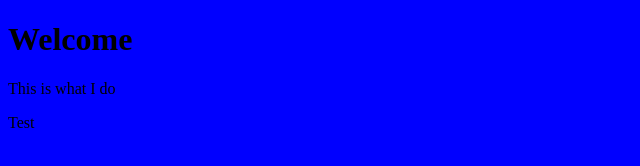
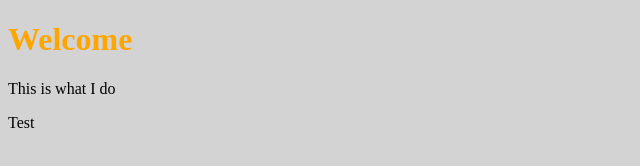
Before and after one commit to Julianzyn/PersonalWebsite, a plain HTML site: page index.html in a window 1280 px wide. Shown: the whole page, without its empty margins (0-640 px from the left). Drawn offline with Linux system fonts and the light colour scheme.

Commit message:
Update style.css
CSS Test

```diff
--- a/style.css
+++ b/style.css
@@ -1,3 +1,7 @@
 body{
-  background-color: blue;
+  background-color: lightgrey;
 }
+
+h1{
+  color: orange;
+}
```
